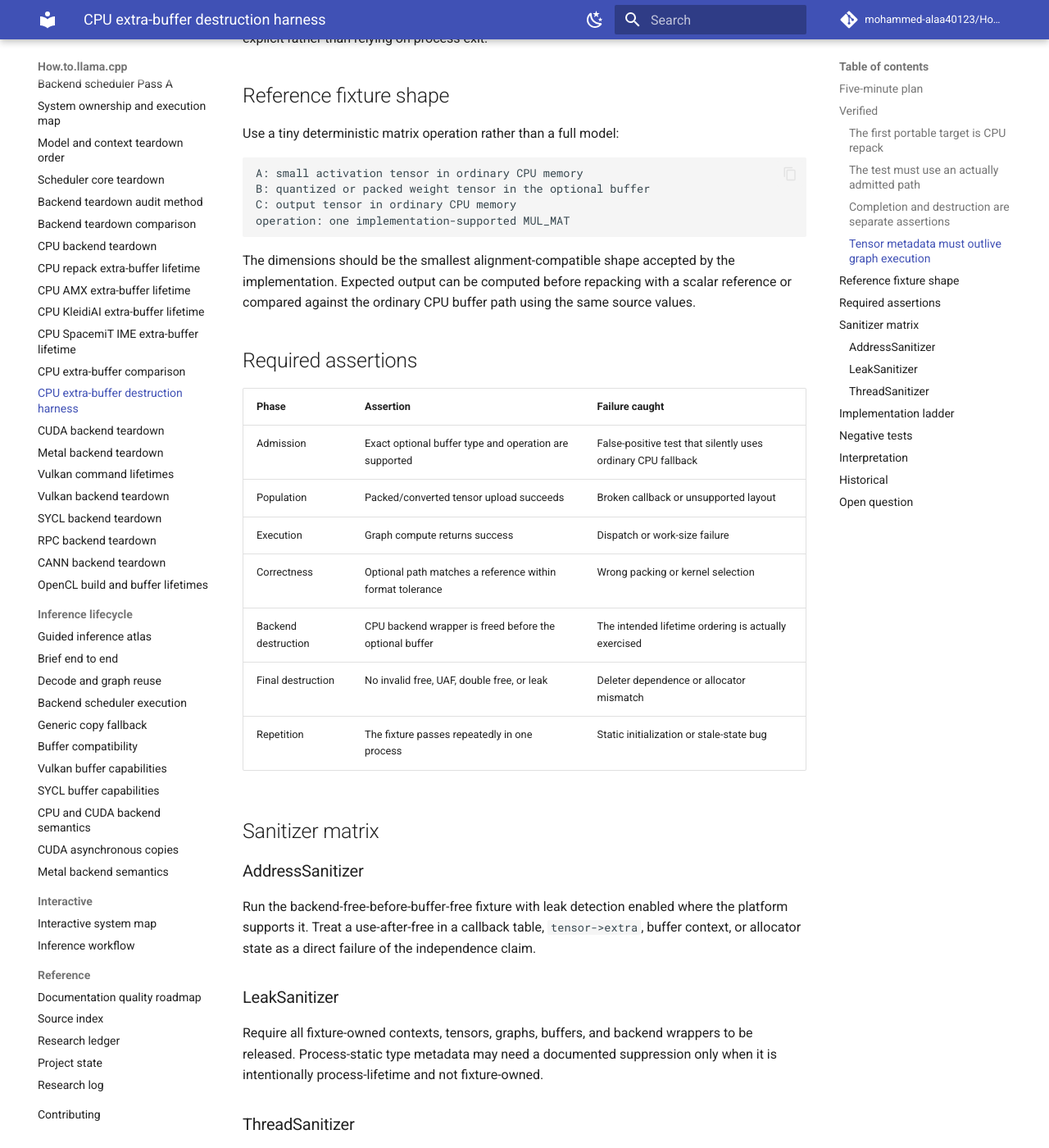
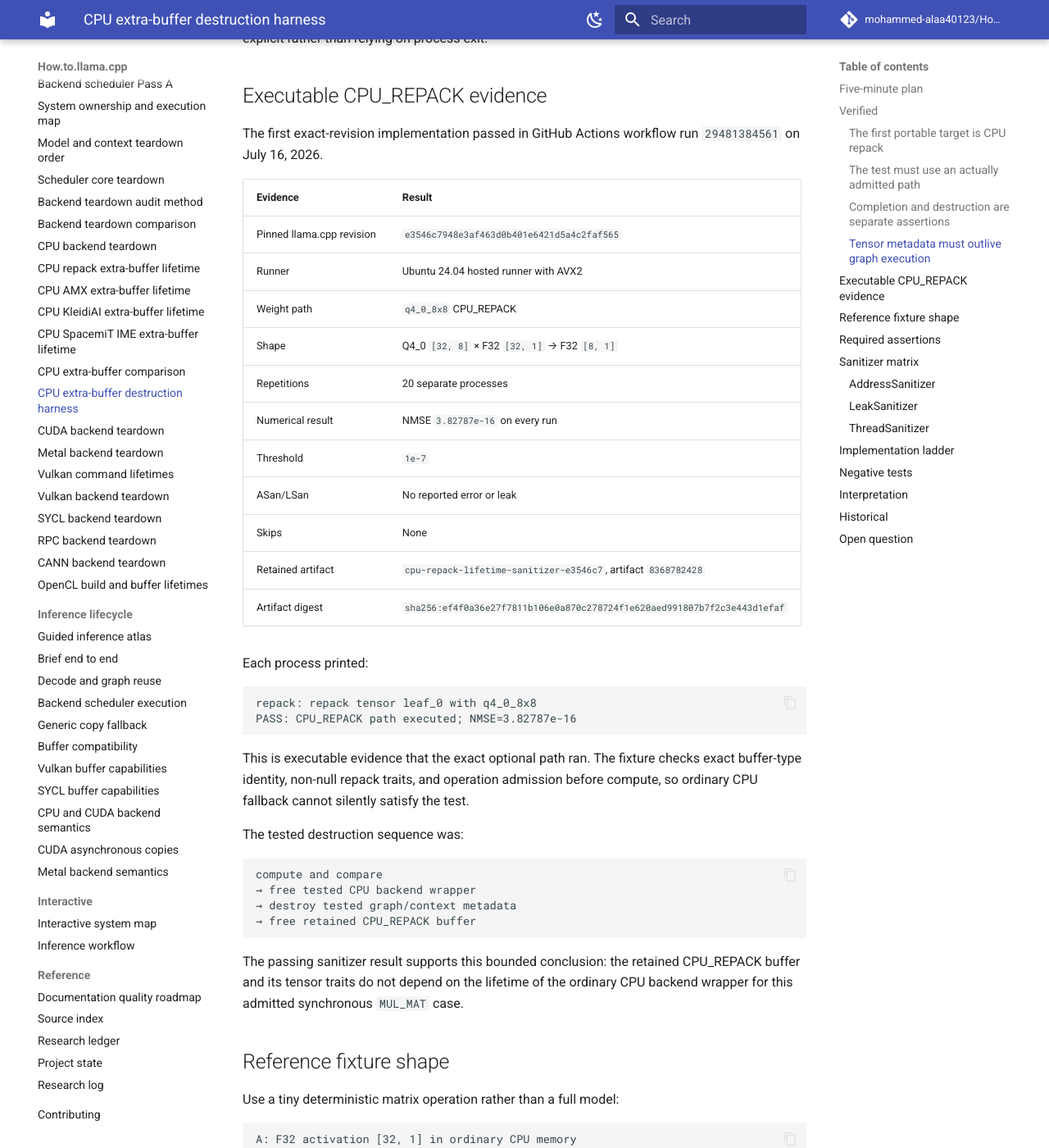
Before and after one commit to mohammed-alaa40123/How.to.llama.cpp, an MkDocs documentation site: the page built from docs/architecture/cpu-extra-buffer-destruction-harness.md, in a window 1280 px wide and 1400 px high, scrolled down 1815 px. Shown: the whole window at 82% size. Built offline with MkDocs 1.6.1 and Material for MkDocs 9.7.7, drawn with Linux system fonts in a browser that asks for light colours; comment, search, counter and statistics services are not loaded; some of the changed text lies outside the part shown.

Commit message:
docs: add passing CPU_REPACK sanitizer evidence

````diff
--- a/docs/architecture/cpu-extra-buffer-destruction-harness.md
+++ b/docs/architecture/cpu-extra-buffer-destruction-harness.md
@@ -60,18 +60,56 @@ compute returned
 
 The test must retain the GGML context, tensors, graph, and backing buffer through execution. After the backend wrapper is freed, release tensor/graph metadata and the optional buffer in the same order used by the selected ownership fixture. The harness should make each owner explicit rather than relying on process exit.
 
+## Executable CPU_REPACK evidence
+
+The first exact-revision implementation passed in GitHub Actions workflow run `29481384561` on July 16, 2026.
+
+| Evidence | Result |
+|---|---|
+| Pinned llama.cpp revision | `e3546c7948e3af463d0b401e6421d5a4c2faf565` |
+| Runner | Ubuntu 24.04 hosted runner with AVX2 |
+| Weight path | `q4_0_8x8` CPU_REPACK |
+| Shape | Q4_0 `[32, 8]` × F32 `[32, 1]` → F32 `[8, 1]` |
+| Repetitions | 20 separate processes |
+| Numerical result | NMSE `3.82787e-16` on every run |
+| Threshold | `1e-7` |
+| ASan/LSan | No reported error or leak |
+| Skips | None |
+| Retained artifact | `cpu-repack-lifetime-sanitizer-e3546c7`, artifact `8368782428` |
+| Artifact digest | `sha256:ef4f0a36e27f7811b106e0a870c278724f1e620aed991807b7f2c3e443d1efaf` |
+
+Each process printed:
+
+```text
+repack: repack tensor leaf_0 with q4_0_8x8
+PASS: CPU_REPACK path executed; NMSE=3.82787e-16
+```
+
+This is executable evidence that the exact optional path ran. The fixture checks exact buffer-type identity, non-null repack traits, and operation admission before compute, so ordinary CPU fallback cannot silently satisfy the test.
+
+The tested destruction sequence was:
+
+```text
+compute and compare
+→ free tested CPU backend wrapper
+→ destroy tested graph/context metadata
+→ free retained CPU_REPACK buffer
+```
+
+The passing sanitizer result supports this bounded conclusion: the retained CPU_REPACK buffer and its tensor traits do not depend on the lifetime of the ordinary CPU backend wrapper for this admitted synchronous `MUL_MAT` case.
+
 ## Reference fixture shape
 
 Use a tiny deterministic matrix operation rather than a full model:
 
 ```text
-A: small activation tensor in ordinary CPU memory
-B: quantized or packed weight tensor in the optional buffer
-C: output tensor in ordinary CPU memory
-operation: one implementation-supported MUL_MAT
+A: F32 activation [32, 1] in ordinary CPU memory
+B: Q4_0 weight [32, 8] in the CPU_REPACK buffer
+C: F32 output [8, 1] in ordinary CPU memory
+operation: one admitted MUL_MAT
 ```
 
-The dimensions should be the smallest alignment-compatible shape accepted by the implementation. Expected output can be computed before repacking with a scalar reference or compared against the ordinary CPU buffer path using the same source values.
+The reference and tested graphs receive the same deterministic activation and the exact same Q4_0 byte vector. This isolates backend representation and execution differences from quantization-input differences.
 
 ## Required assertions
 
@@ -80,10 +118,10 @@ The dimensions should be the smallest alignment-compatible shape accepted by the
 | Admission | Exact optional buffer type and operation are supported | False-positive test that silently uses ordinary CPU fallback |
 | Population | Packed/converted tensor upload succeeds | Broken callback or unsupported layout |
 | Execution | Graph compute returns success | Dispatch or work-size failure |
-| Correctness | Optional path matches a reference within format tolerance | Wrong packing or kernel selection |
+| Correctness | Optional path matches ordinary CPU within `1e-7` NMSE | Wrong packing or kernel selection |
 | Backend destruction | CPU backend wrapper is freed before the optional buffer | The intended lifetime ordering is actually exercised |
-| Final destruction | No invalid free, UAF, double free, or leak | Deleter dependence or allocator mismatch |
-| Repetition | The fixture passes repeatedly in one process | Static initialization or stale-state bug |
+| Final destruction | No invalid free, UAF, double free, or fixture-owned leak | Deleter dependence or allocator mismatch |
+| Repetition | Twenty independent processes pass with no skip | Initialization, teardown, or process-lifetime regression |
 
 ## Sanitizer matrix
 
@@ -93,7 +131,7 @@ Run the backend-free-before-buffer-free fixture with leak detection enabled wher
 
 ### LeakSanitizer
 
-Require all fixture-owned contexts, tensors, graphs, buffers, and backend wrappers to be released. Process-static type metadata may need a documented suppression only when it is intentionally process-lifetime and not fixture-owned.
+Require all fixture-owned contexts, tensors, graphs, buffers, and backend wrappers to be released. Process-static type metadata may need a documented suppression only when it is intentionally process-lifetime and not fixture-owned. The first CPU_REPACK run required no suppression.
 
 ### ThreadSanitizer
 
@@ -101,10 +139,11 @@ Add concurrent first-use lookup for KleidiAI and repeated buffer-type lookup for
 
 ## Implementation ladder
 
-1. **CPU repack:** portable baseline; one supported `MUL_MAT`; backend free before buffer free; ASan/LSan.
+1. **CPU repack:** passing AVX2 baseline; Q4_0 `[32, 8]` `MUL_MAT`; backend free before buffer free; twenty ASan/LSan processes.
 2. **KleidiAI:** same fixture with runtime feature admission, packed-slot coverage, and concurrent first use.
 3. **AMX:** add tile-permission admission, allocator-pair validation, and repeated initialization on each supported OS.
 4. **SpacemiT IME:** add worker creation, TCM acquisition, clear-affinity, threadpool destruction, and process-pool shutdown checks on supported hardware.
+5. **ARM repack:** add an admitted NEON+dotprod case using the same exact-path and destruction-order requirements.
 
 ## Negative tests
 
@@ -114,16 +153,15 @@ The harness should also call unsupported readback/copy paths through the public
 
 This harness is intentionally smaller than an inference test. A full model can hide lifetime bugs behind process-wide objects, fallback placement, or unrelated buffers. A tiny graph makes the allocation owner, execution boundary, and destruction order reviewable.
 
-The test proves only the audited fixture and selected implementation. It does not prove process-wide shutdown for SpacemiT TCM/pool state, AMX permission state, or future optional-buffer implementations.
+The passing CPU_REPACK result proves only the audited fixture and selected implementation. It does not prove all repack shapes, concurrent use, process-wide shutdown for SpacemiT TCM/pool state, AMX permission state, or future optional-buffer implementations.
 
 ## Historical
 
-The fixture requirements are pinned to the optional CPU buffer interfaces and admission rules at revision `e3546c7948e3af463d0b401e6421d5a4c2faf565`. Tensor formats, callback tables, feature gates, and test utilities may change upstream.
+The fixture requirements and executable result are pinned to the optional CPU buffer interfaces and admission rules at revision `e3546c7948e3af463d0b401e6421d5a4c2faf565`. Tensor formats, callback tables, feature gates, and test utilities may change upstream.
 
 ## Open question
 
-- Which existing upstream test helper gives the smallest stable way to construct a quantized `MUL_MAT` graph without duplicating test infrastructure?
-- Should the first implementation live beside backend tests or as a dedicated optional-buffer lifetime executable?
-- How should intentionally process-static metadata be distinguished from true leaks in LSan output?
-- Can a single parameterized fixture cover repack and KleidiAI without concealing implementation-specific admission and packing?
+- Should the generated CPU_REPACK fixture be proposed upstream as a permanent regression test?
+- Can the same executable safely add repeated iterations inside one process without obscuring ownership boundaries?
+- Can a parameterized fixture cover repack and KleidiAI without concealing implementation-specific admission and packing?
 - What explicit shutdown API, if any, is needed before SpacemiT process-pool resources can be tested without relying on process exit?
````
Also changed, not shown: other parts of docs/architecture/cpu-extra-buffer-destruction-harness.md (+1 -1 lines).
